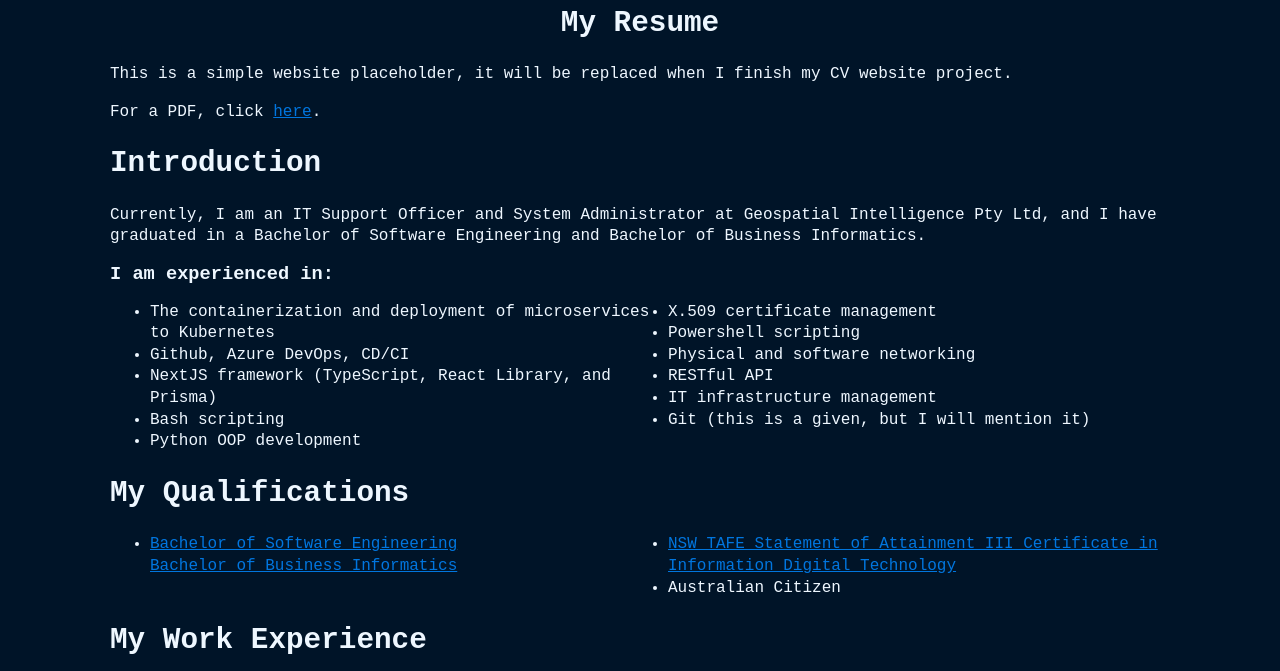
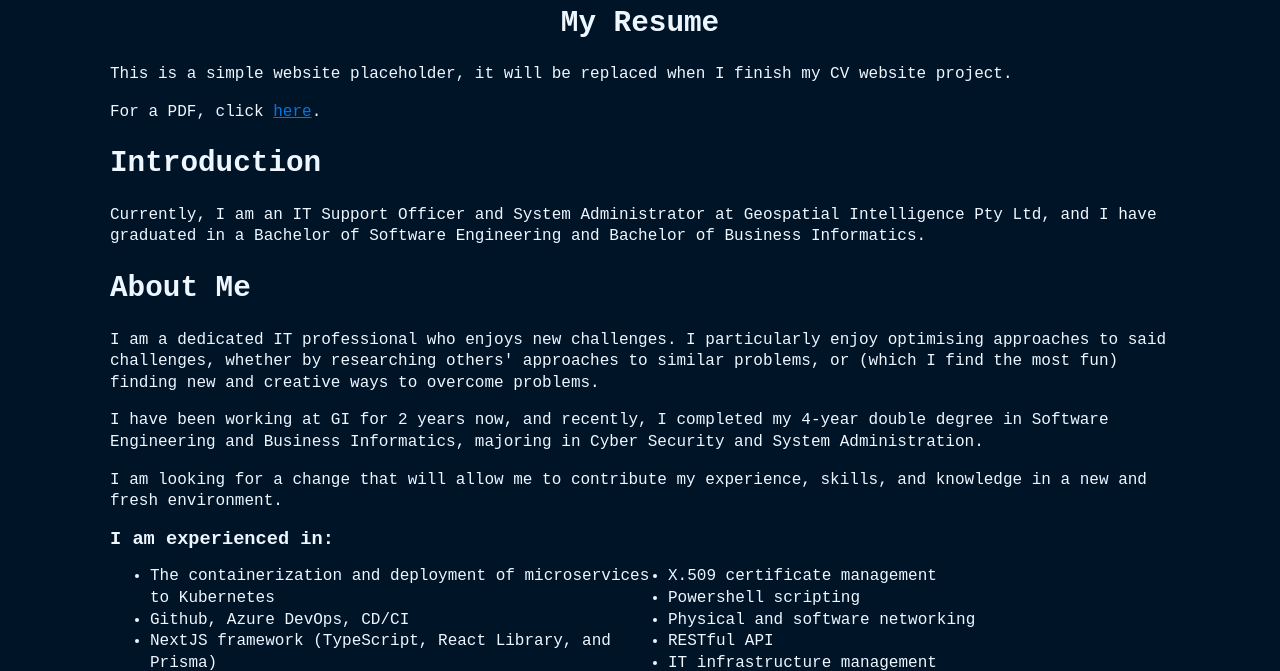
Before and after one commit to friendywill/web, a plain HTML site: page index.html in a window 1280 px wide. Shown: the part 79-750 px from the top of the page. Drawn offline with Linux system fonts and the light colour scheme; a small style sheet from the web is missing.

Commit message:
Added summary of myself

```diff
--- a/index.html
+++ b/index.html
@@ -17,7 +17,25 @@
   <p>
       Currently, I am an IT Support Officer and System Administrator at Geospatial Intelligence Pty Ltd, and I have graduated in a Bachelor of Software Engineering and Bachelor of Business Informatics.
   </p>
-
+  <h2>About Me</h2>
+    <p>
+      I am a dedicated IT professional who enjoys new challenges. I
+      particularly enjoy optimising approaches to said challenges,
+      whether by researching others' approaches to similar problems,
+      or (which I find the most fun) finding new and creative ways
+      to overcome problems.
+    </p>
+    <p>
+      I have been working at GI for 2 years now, and recently, I
+      completed my 4-year double degree in Software Engineering
+      and Business Informatics, majoring in Cyber Security and
+      System Administration.
+    </p>
+    <p>
+      I am looking for a change that will allow me to contribute
+      my experience, skills, and knowledge in a new and fresh
+      environment.
+    </p>
   <div>
     <p><b>I am experienced in:</b></p>
   </div>
```
